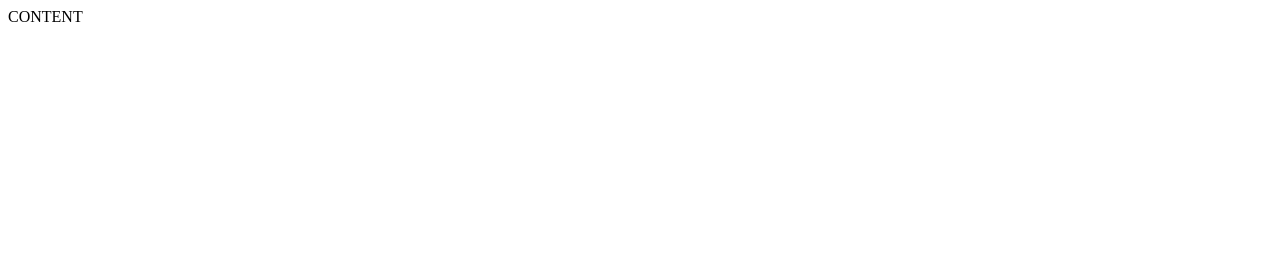
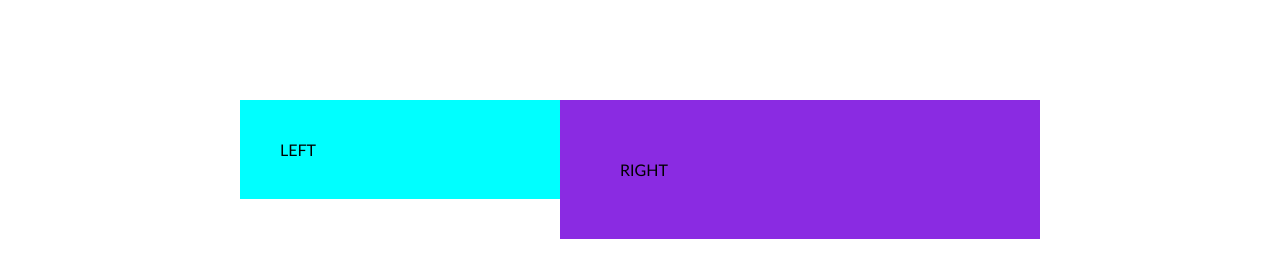
Before and after one commit to einored/sign_up, a website: page index.html in a window 1280 px wide. Drawn offline with Linux system fonts and the light colour scheme.

Commit message:
Favicon and base content

```diff
--- /dev/null
+++ b/css/main.css
@@ -0,0 +1,31 @@
+body,
+body * {
+    margin: 0;
+    padding: 0;
+    vertical-align: top;
+    box-sizing: border-box;
+}
+
+body {
+    font-family: 'Gill Sans', 'Gill Sans MT', Calibri, 'Trebuchet MS', sans-serif;
+}
+
+.container{
+    width: 800px;
+    margin-top: 100px;
+    margin-left: calc(50% - 400px);
+}
+
+.left-column{
+    width: 40%;
+    float: left;
+    padding: 40px;
+    background-color: aqua;
+}
+
+.right-column{
+    width: 60%;
+    float: left;
+    padding: 60px;
+    background-color: blueviolet;
+}
--- a/index.html
+++ b/index.html
@@ -6,10 +6,25 @@
     <meta http-equiv="X-UA-Compatible" content="IE=edge">
     <meta name="viewport" content="width=device-width, initial-scale=1.0">
     <title>Sign up</title>
+    <link rel="apple-touch-icon" sizes="180x180" href="./favicon/apple-touch-icon.png">
+<link rel="icon" type="image/png" sizes="32x32" href="./favicon/favicon-32x32.png">
+<link rel="icon" type="image/png" sizes="16x16" href="./favicon/favicon-16x16.png">
+<link rel="manifest" href="./favicon/site.webmanifest">
+<link rel="mask-icon" href="./favicon/safari-pinned-tab.svg" color="#5bbad5">
+<meta name="msapplication-TileColor" content="#da532c">
+<meta name="theme-color" content="#ffffff">
+    <link rel="stylesheet" href="./css/main.css">
 </head>
 
 <body>
-    CONTENT
+    <main class="container">
+        <div class="left-column">
+            LEFT
+        </div>
+        <div class="right-column">
+            RIGHT
+        </div>
+    </main>
 </body>
 
 </html>
```
Also changed, not shown: favicon/browserconfig.xml (added, +9 -0 lines), favicon.ico (added), favicon/android-chrome-192x192.png (added), favicon/android-chrome-384x384.png (added), favicon/apple-touch-icon.png (added), favicon/favicon-16x16.png (added), favicon/favicon-32x32.png (added), favicon/favicon.ico (added), favicon/mstile-150x150.png (added), favicon/safari-pinned-tab.svg (added), favicon/site.webmanifest (added).
